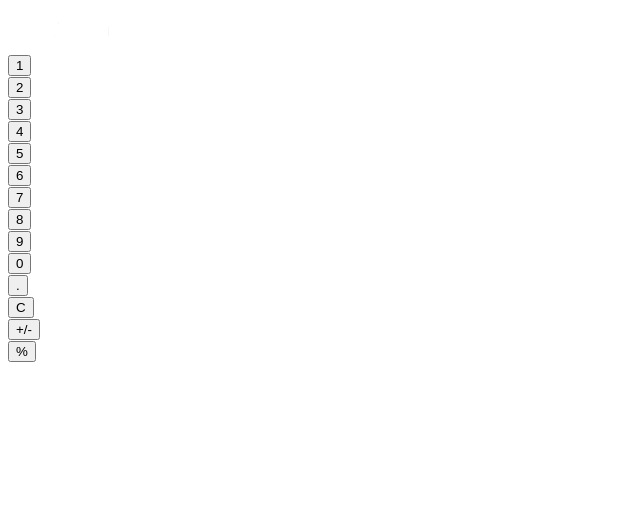
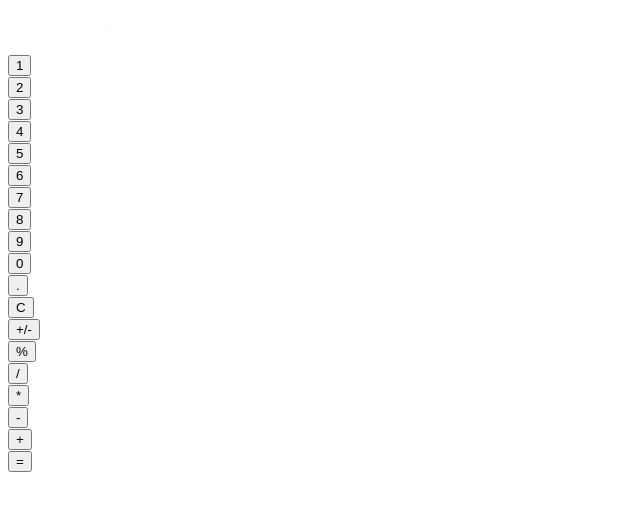
Before and after one commit to daredtech/lambda-calculator, a React (Create React App) app: page / in a window 1280 px wide. Shown: the top 510 px of the page, without its empty margins (0-640 px from the left). Built offline with nearby package versions, Linux system fonts and the light colour scheme.

Commit message:
all buttons are displayed

```diff
--- a/src/App.js
+++ b/src/App.js
@@ -1,6 +1,7 @@
 import React from "react";
 import Numbers from "./components/ButtonComponents/NumberButtons/Numbers";
 import Specials from "./components/ButtonComponents/SpecialButtons/Specials";
+import Operators from "./components/ButtonComponents/OperatorButtons/Operators";
 
 
 import "./App.css";
@@ -25,6 +26,7 @@ function App() {
         {/* STEP 4 - Render your components here and be sure to properly import/export all files */}
         <Numbers />
         <Specials />
+        <Operators />
       </div>
     </div>
   );
--- a/src/components/ButtonComponents/NumberButtons/Numbers.js
+++ b/src/components/ButtonComponents/NumberButtons/Numbers.js
@@ -16,12 +16,7 @@ const Numbers = () => {
 
   return (
     <div>
-{/* HELLO THERE */}
-          {/* <div> {numbers.map(x => x*2)};</div> */}
-          <div> {numbers.map((x,i) => <NumberButton key={i}number={x}/>)}</div>
-
-
-
+      <div> {numbers.map((x,i) => <NumberButton key={i}number={x}/>)}</div>
 
     </div>
   );
--- a/src/components/ButtonComponents/OperatorButtons/OperatorButton.js
+++ b/src/components/ButtonComponents/OperatorButtons/OperatorButton.js
@@ -1,9 +1,12 @@
 import React from "react";
 
-const OperatorButton = () => {
+const OperatorButton = (pros) => {
+  const {operator} = pros;
   return (
-    <>
+    <div>
       {/* Display a button element rendering the data being passed down from the parent container on props */}
-    </>
+      <button> {operator} </button>
+    </div>
   );
 };
+export default OperatorButton;
--- a/src/components/ButtonComponents/OperatorButtons/Operators.js
+++ b/src/components/ButtonComponents/OperatorButtons/Operators.js
@@ -1,16 +1,21 @@
 //import any components needed
 import React, {useState} from "react";
-import {operations} from "/Users/red/Desktop/lambda/projects/lambda-calculator/src/data"
+import {operators} from "/Users/red/Desktop/lambda/projects/lambda-calculator/src/data"
+import OperatorButton from "./OperatorButton";
 
 //Import your array data to from the provided data file
 
 const Operators = () => {
   // STEP 2 - add the imported data to state
+  const [operatorsState, setOperationsState] = useState(operators);
   return (
     <div>
       {/* STEP 3 - Use .map() to iterate over your array data and return a button
        component matching the name on the provided file. Pass
        it any props needed by the child component*/}
+       {operators.map((x,i) => <OperatorButton key={i} operator={x.value} />)}
     </div>
   );
 };
+
+export default Operators;
```
Also changed, not shown: src/components/ButtonComponents/SpecialButtons/Specials.js (+0 -10 lines).
